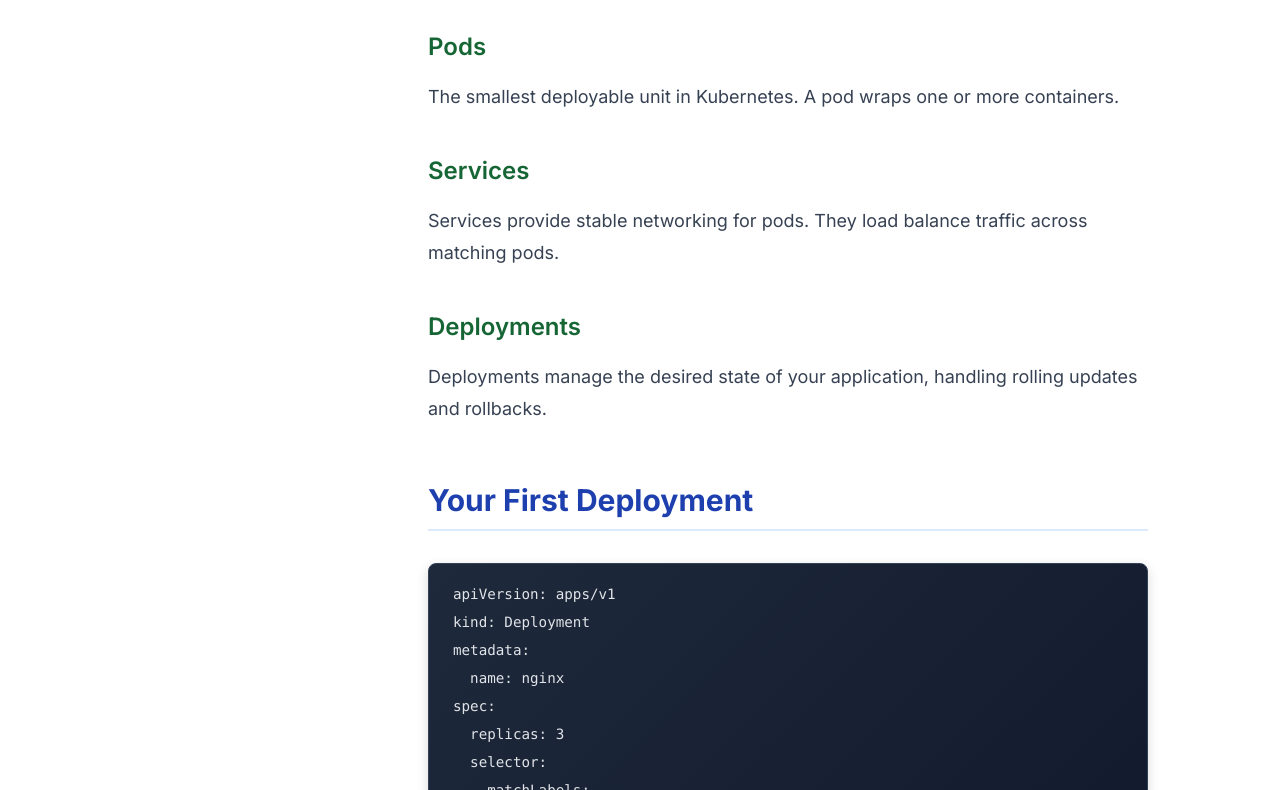
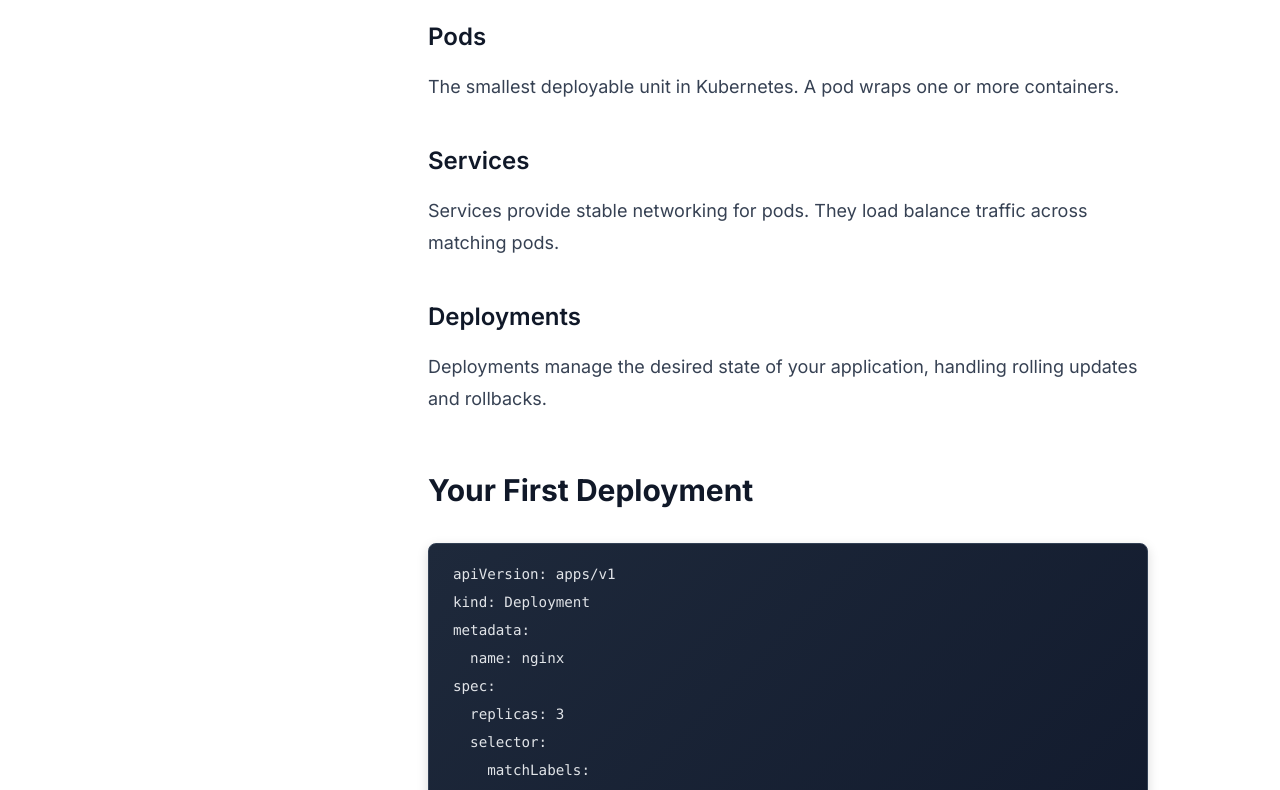
Before and after one commit to azemoning/azemoning.com, an Astro site: page /blog/getting-started-with-kubernetes in a window 1280 px wide. Shown: the part 478-1268 px from the top of the page. Built offline with nearby package versions, Linux system fonts and the light colour scheme; Astro itself is replaced by a stand-in of ours; some packages are replaced by stand-ins of ours; code samples lack their colours.

Commit message:
style: revert heading colors to default

```diff
--- a/src/styles/global.css
+++ b/src/styles/global.css
@@ -76,16 +76,6 @@
 }
 
 /* Blog post content styling */
-.prose h2 {
-  color: #1e40af;
-  border-bottom: 2px solid #dbeafe;
-  padding-bottom: 0.5rem;
-}
-
-.prose h3 {
-  color: #166534;
-}
-
 .prose a {
   color: #2563eb;
   text-decoration: underline;
```
